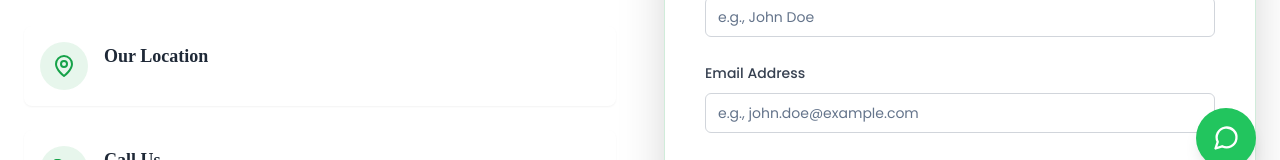
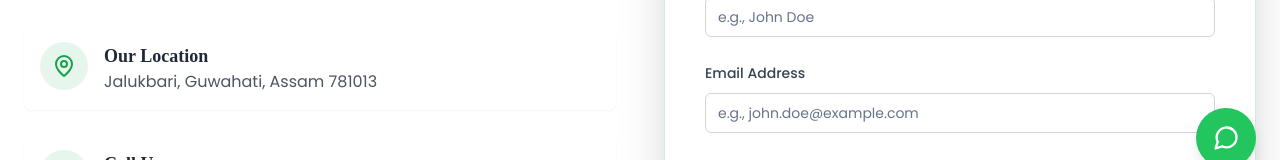
Before and after one commit to HeartCoder/Real, a React (Vite) app: page /contact in a window 1280 px wide. Shown: the part 608-768 px from the top of the page. Built offline with nearby package versions, Linux system fonts and the light colour scheme; a web font is replaced by a local one.

Commit message:
Update ContactInfo.jsx

```diff
--- a/src/components/page-specific/contact/ContactInfo.jsx
+++ b/src/components/page-specific/contact/ContactInfo.jsx
@@ -19,8 +19,8 @@ const ContactInfo = () => {
   const mailLink = `mailto:${emailAddress}`;
 
   const contactDetails = [
-    { icon: <MapPin className="h-6 w-6 text-primary" />, title: "Our Location", lines: ["Jalukbari, Guwahati, Assam 781013"] },
-    {
+    { icon: <MapPin className="h-6 w-6 text-primary" />, title: "Our Location", lines: [{ text: "Jalukbari, Guwahati, Assam 781013" }] },
+ {
       icon: <Phone className="h-6 w-6 text-primary" />,
       title: "Call Us",
       lines: [
```
